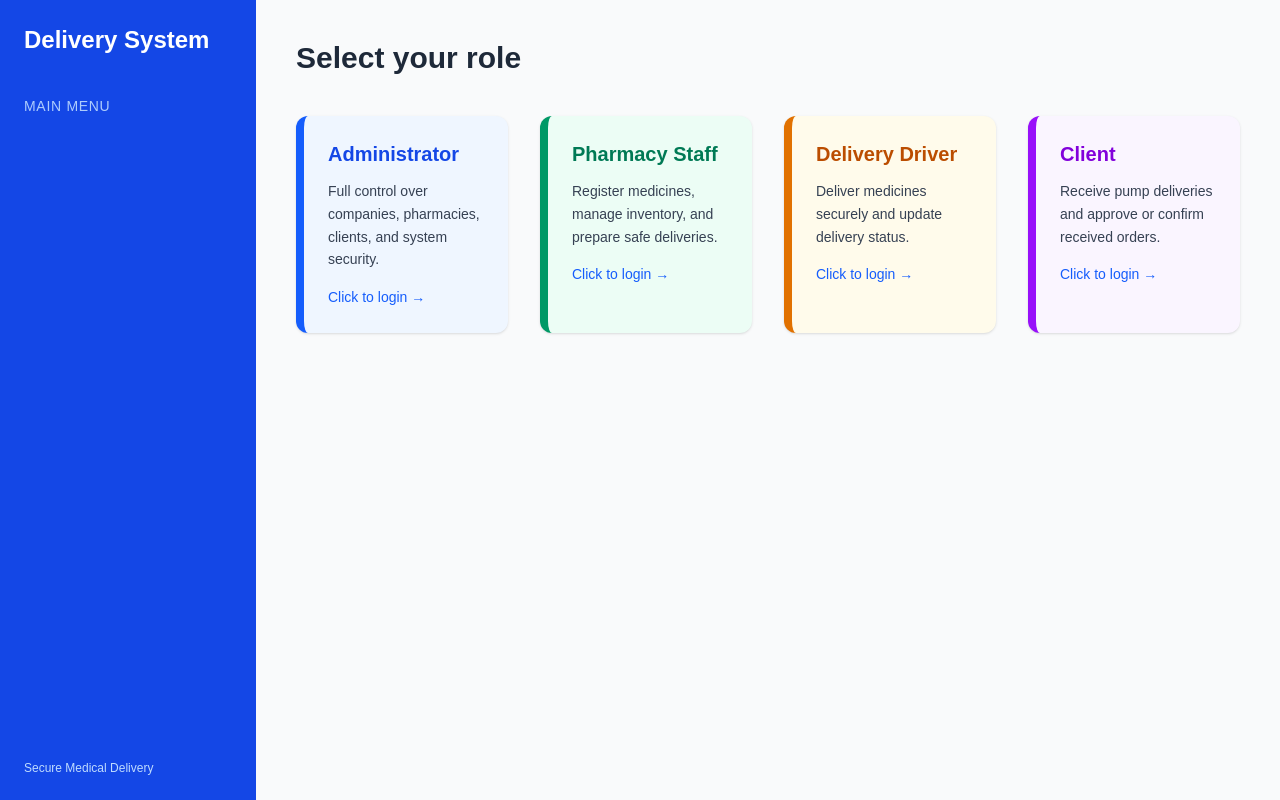
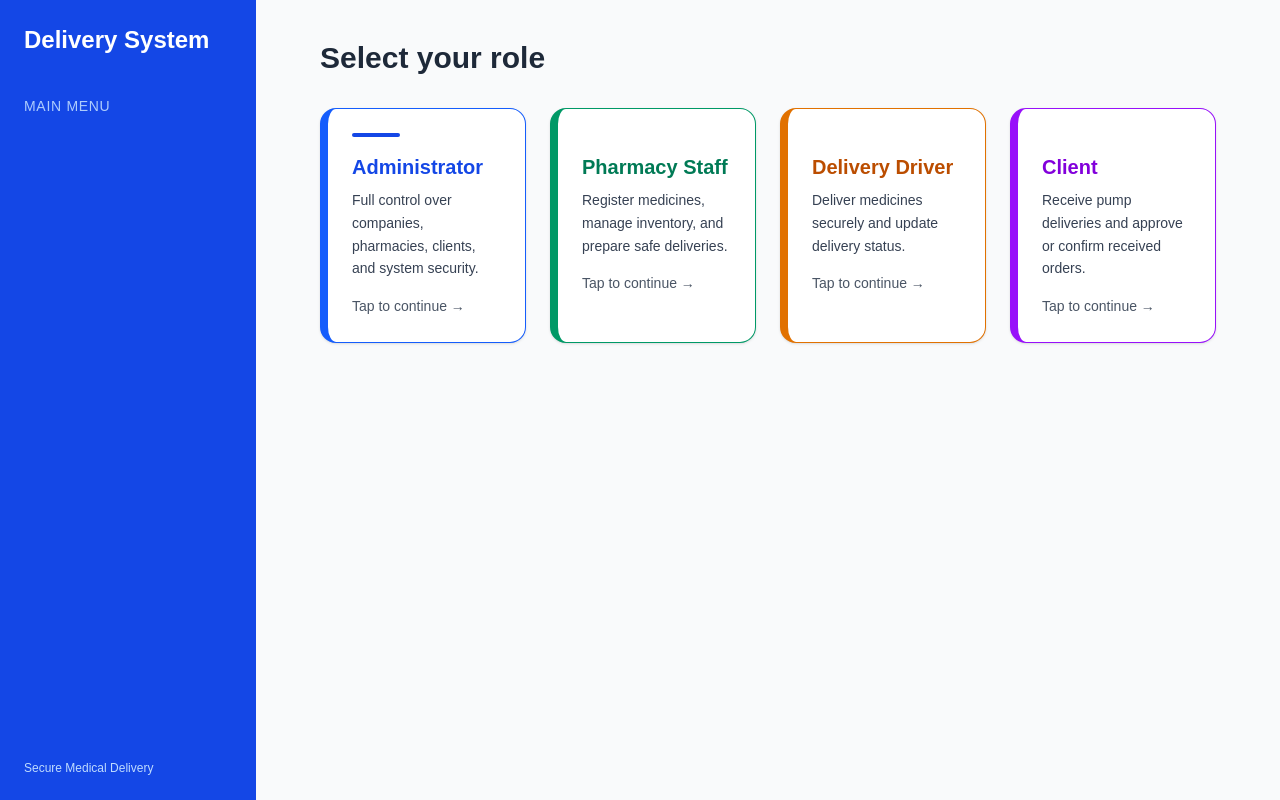
Before and after one commit to planaileen1-ctrl/Delivery-dispatcher, a Next.js app: page /dashboard in a window 1280 px wide. Built offline with nearby package versions, Linux system fonts and the light colour scheme.

Commit message:
cambio de dashboard

```diff
--- a/src/app/dashboard/page.tsx
+++ b/src/app/dashboard/page.tsx
@@ -10,7 +10,7 @@
       title: "Administrator",
       description:
         "Full control over companies, pharmacies, clients, and system security.",
-      color: "border-blue-600 bg-blue-50",
+      color: "md:border-blue-600 bg-blue-50",
       titleColor: "text-blue-700",
       path: "/admin/login",
     },
@@ -18,51 +18,70 @@
       title: "Pharmacy Staff",
       description:
         "Register medicines, manage inventory, and prepare safe deliveries.",
-      color: "border-emerald-600 bg-emerald-50",
+      color: "md:border-emerald-600 bg-emerald-50",
       titleColor: "text-emerald-700",
-       path: "/pharmacy/login",
+      path: "/pharmacy/login",
     },
     {
       title: "Delivery Driver",
       description:
         "Deliver medicines securely and update delivery status.",
-      color: "border-amber-600 bg-amber-50",
+      color: "md:border-amber-600 bg-amber-50",
       titleColor: "text-amber-700",
-      path: "/delivery-driver/login"
+      path: "/delivery-driver/login",
     },
     {
       title: "Client",
       description:
         "Receive pump deliveries and approve or confirm received orders.",
-      color: "border-purple-600 bg-purple-50",
+      color: "md:border-purple-600 bg-purple-50",
       titleColor: "text-purple-700",
-      path: "/client/login"
+      path: "/client/login",
     },
   ];
 
   return (
-    <div>
-      <h1 className="text-3xl font-bold mb-10 text-gray-800">
+    <div className="px-4 sm:px-6">
+      <h1 className="text-2xl sm:text-3xl font-bold mb-8 text-gray-800">
         Select your role
       </h1>
 
-      <div className="grid grid-cols-1 md:grid-cols-4 gap-8">
+      <div className="grid grid-cols-1 sm:grid-cols-2 lg:grid-cols-4 gap-6">
         {roles.map((role) => (
           <div
             key={role.title}
             onClick={() => role.path && router.push(role.path)}
-            className={`border-l-8 ${role.color} rounded-xl p-6 shadow-sm hover:shadow-lg transition cursor-pointer`}
+            className={`
+              group cursor-pointer rounded-2xl p-6
+              border border-gray-200
+              md:border-l-8 ${role.color}
+              bg-white
+              shadow-sm hover:shadow-xl
+              transition-all duration-300
+              active:scale-[0.98]
+            `}
           >
-            <h2 className={`text-xl font-semibold mb-3 ${role.titleColor}`}>
+            {/* TOP COLOR INDICATOR (MOBILE FRIENDLY) */}
+            <div
+              className={`h-1 w-12 mb-4 rounded-full ${role.titleColor.replace(
+                "text",
+                "bg"
+              )}`}
+            />
+
+            <h2
+              className={`text-lg sm:text-xl font-semibold mb-2 ${role.titleColor}`}
+            >
               {role.title}
             </h2>
+
             <p className="text-gray-700 text-sm leading-relaxed">
               {role.description}
             </p>
 
             {role.path && (
-              <span className="mt-4 inline-block text-sm font-medium text-blue-600">
-                Click to login →
+              <span className="mt-4 inline-block text-sm font-medium text-gray-600 group-hover:text-gray-900">
+                Tap to continue →
               </span>
             )}
           </div>
```
